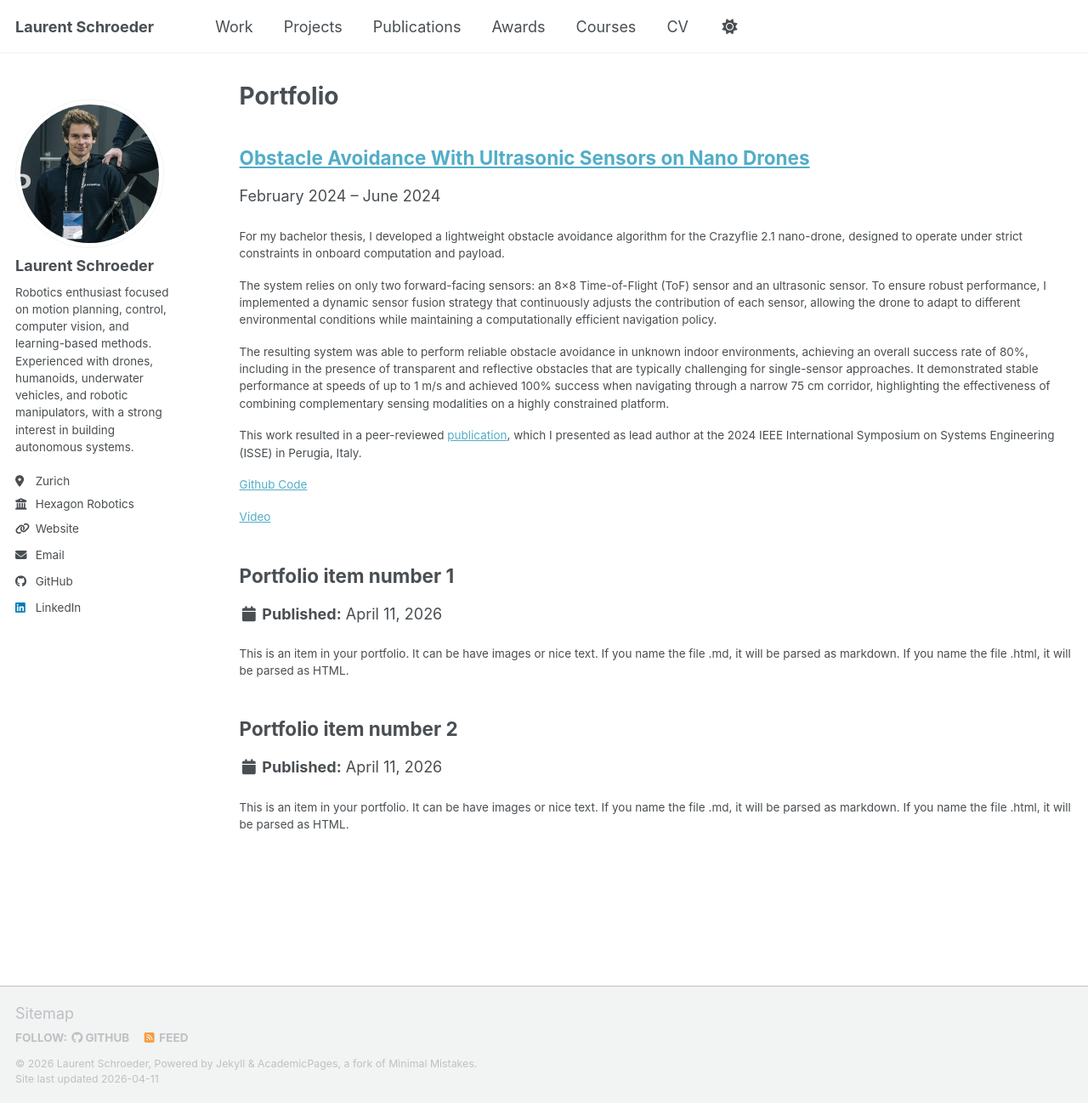
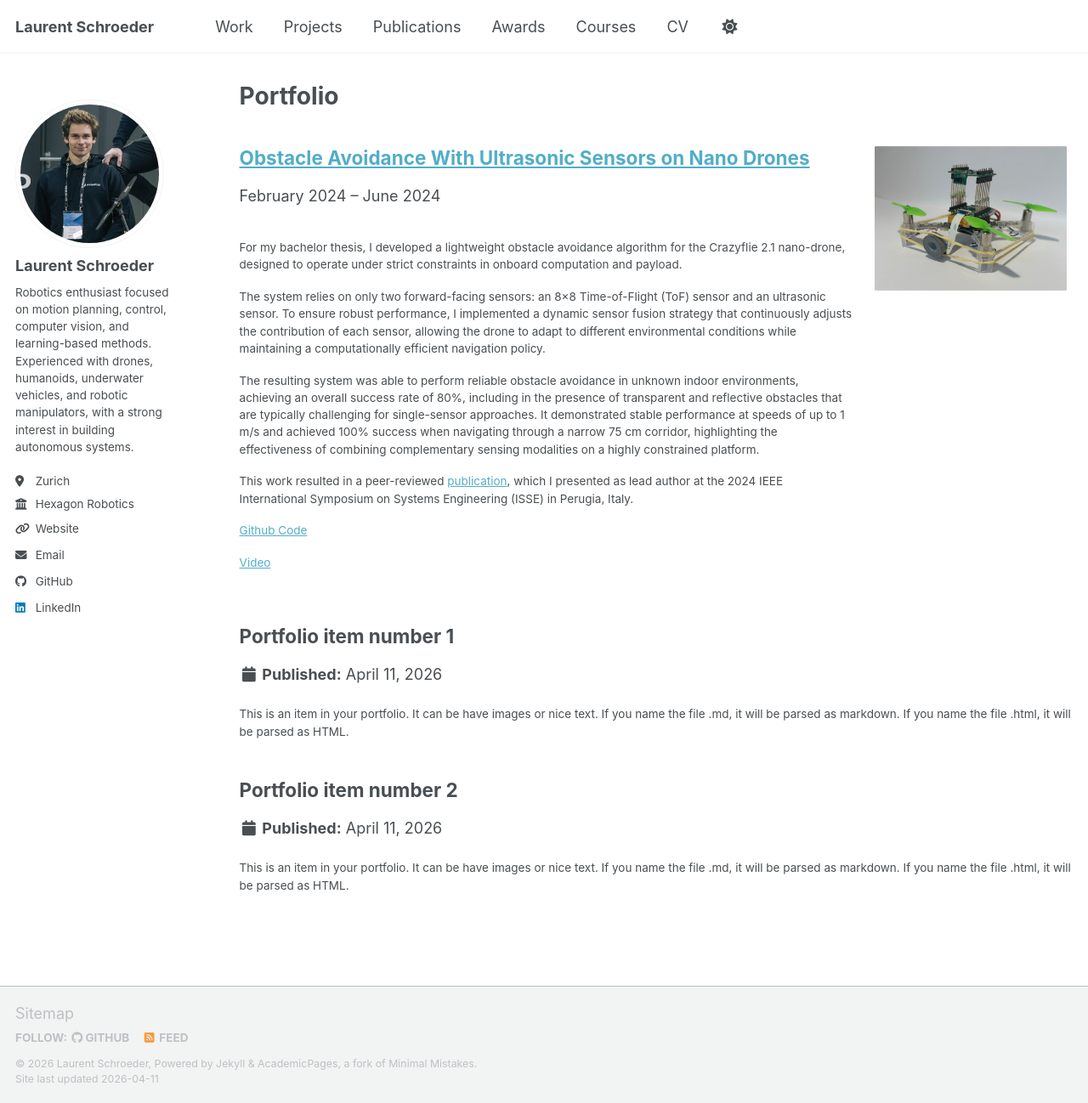
Before and after one commit to Laurent202224/Laurent202224.github.io, a Jekyll site: the page built from _pages/portfolio.html, in a window 1280 px wide and 1298 px high. Shown: the whole window at 85% size. Built offline with Jekyll 4.4.1, drawn with Linux system fonts in a browser that asks for light colours; a script bundle is joined from its source files by our own code; library files that are not in the unit come from our copies.

Commit message:
bachelor thesis image added

```diff
--- a/_includes/archive-single.html
+++ b/_includes/archive-single.html
@@ -40,6 +40,9 @@
           <a href="{{ base_path }}{{ post.url }}" rel="permalink">{{ title }}</a>
         {% endif %}
       {% endif %}
+      {% if post.collection == 'portfolio' and post.title contains "Obstacle Avoidance With Ultrasonic Sensors on Nano Drones" %}
+        <img src="/images/crazyflie.png" alt="Crazyflie" style="float:right;margin:0 0 0.75rem 1rem;width:240px;max-width:100%;height:auto;border-radius:0.5rem;" />
+      {% endif %}
     </h2>
 
     {% if post.read_time %}
@@ -61,7 +64,14 @@
         {% endif %}
 
     {% if post.collection == 'portfolio' %}
-      <div class="archive__item-excerpt" itemprop="description">{{ post.content | markdownify }}</div>
+      {% if post.title contains "Obstacle Avoidance With Ultrasonic Sensors on Nano Drones" %}
+        <div style="display:flex;align-items:flex-start;gap:1rem;flex-wrap:wrap;">
+          <!-- <img src="/images/crazyflie.png" alt="Crazyflie" style="width:240px;max-width:100%;height:auto;border-radius:0.5rem;object-fit:contain;" /> -->
+          <div class="archive__item-excerpt" itemprop="description">{{ post.content | markdownify }}</div>
+        </div>
+      {% else %}
+        <div class="archive__item-excerpt" itemprop="description">{{ post.content | markdownify }}</div>
+      {% endif %}
     {% elsif post.excerpt and site.read_more != 'enabled' %}
       <p class="archive__item-excerpt" itemprop="description">{{ post.excerpt | markdownify }}</p>
     {% elsif post.excerpt and site.read_more == 'enabled' %}
```
Also changed, not shown: images/crazyflie.png (added).
